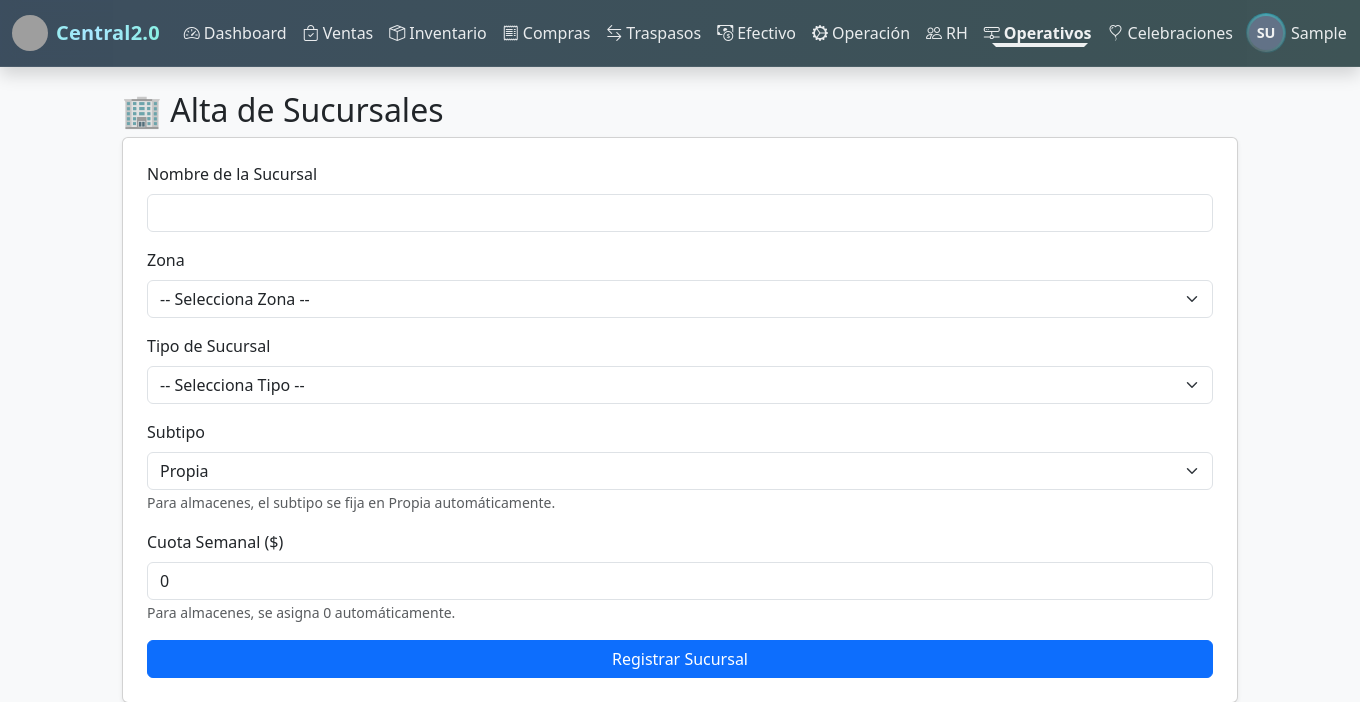
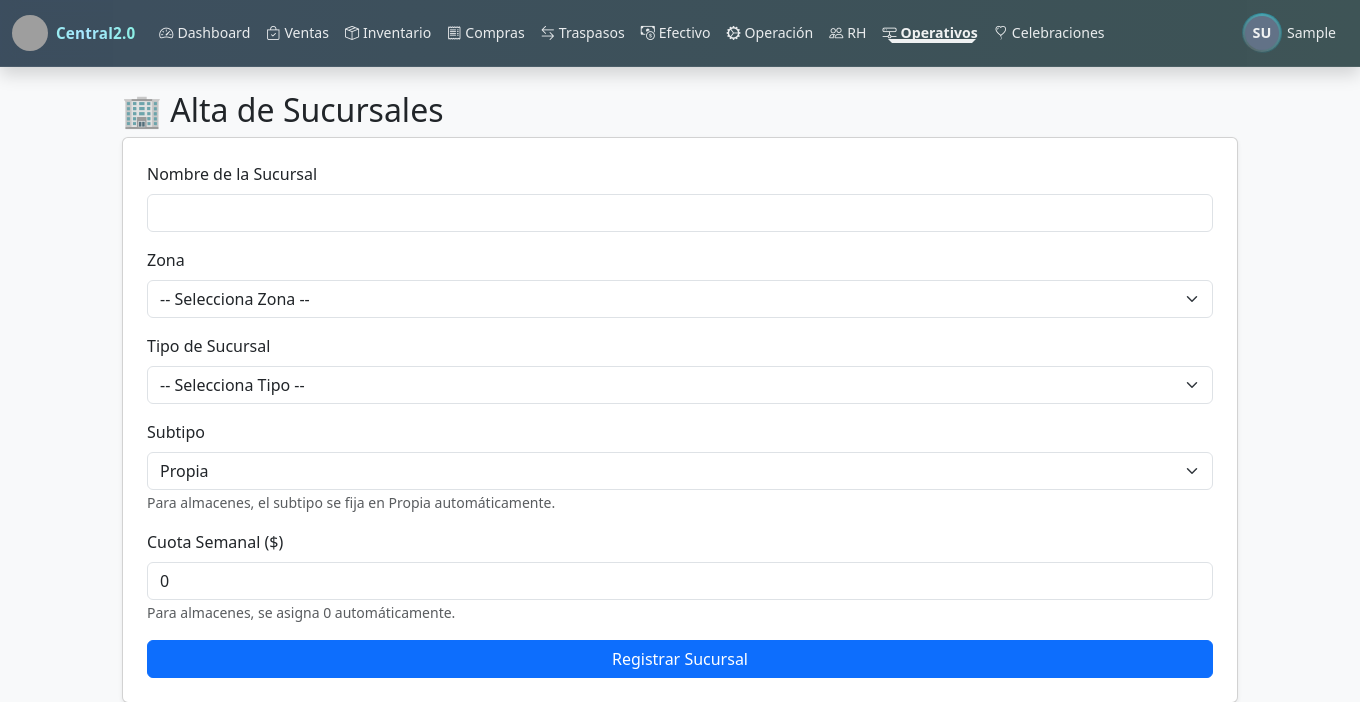
Before and after one commit to steevenU1/nano_php, a PHP site: page /alta_sucursal.php in a window 1360 px wide. Shown: the top 702 px of the page. Run offline with PHP 8.4, Linux system fonts and the light colour scheme; the visitor is signed in with stand-in values (Sample User, id 1); data that the repository does not hold is empty; grey boxes are pictures that could not be loaded.

Commit message:
Ajustes de tamaño en el navbar

```diff
--- a/index.php
+++ b/index.php
@@ -298,7 +298,7 @@ if ($_SERVER['REQUEST_METHOD'] === 'POST') {
 
     const modal = new bootstrap.Modal(document.getElementById('bienvenidaModal'), {backdrop:'static', keyboard:false});
     modal.show();
-    setTimeout(() => { window.location.href = 'dashboard_unificado.php'; }, 1500);
+    setTimeout(() => { window.location.href = 'dashboard_unificado.php'; }, 1600);
   })();
 </script>
 </body>
--- a/navbar.php
+++ b/navbar.php
@@ -174,6 +174,13 @@ $nombreCorto = firstName($nombreUsuario);
     --nb-hover: rgba(255, 255, 255, .06);
     --nb-underline: #66d9ff;
     --nb-ring: #22d3ee;
+
+    /* 👇 Ajustes de tamaño para ganar espacio */
+    --nb-font-brand: .98rem;     /* Central2.0 */
+    --nb-font-link:  .90rem;     /* Links del navbar */
+    --nb-font-drop:  .88rem;     /* Items de dropdown */
+    --nb-font-head:  .72rem;     /* Encabezados del dropdown */
+    --nb-link-xpad:  .55rem;     /* Padding horizontal de cada link */
   }
 
   .navbar.pretty {
@@ -187,6 +194,8 @@ $nombreCorto = firstName($nombreUsuario);
     font-weight: 700;
     letter-spacing: .2px;
     color: var(--nb-text);
+    font-size: var(--nb-font-brand);
+    line-height: 1.1;
   }
 
   .navbar.pretty .navbar-brand .brand-title {
@@ -196,41 +205,37 @@ $nombreCorto = firstName($nombreUsuario);
     background-clip: text;
     -webkit-text-fill-color: transparent;
     animation: brandGradient 8s linear infinite;
+    font-size: inherit; /* usa --nb-font-brand */
   }
 
   @keyframes brandGradient {
-    0% {
-      background-position: 0% 50%;
-    }
-
-    100% {
-      background-position: 200% 50%;
-    }
+    0% { background-position: 0% 50%; }
+    100% { background-position: 200% 50%; }
+  }
+  @media (prefers-reduced-motion: reduce) {
+    .brand-title { animation: none !important; }
   }
 
-  @media (prefers-reduced-motion: reduce) {
-    .brand-title {
-      animation: none !important;
-    }
-  }
-
-  .navbar.pretty .nav-link {
+  /* 🔹 Links más compactos */
+  .navbar.pretty .navbar-nav .nav-link {
     color: var(--nb-text);
     opacity: .92;
     position: relative;
     transition: opacity .2s ease, transform .2s ease;
+    font-size: var(--nb-font-link);
+    line-height: 1.15;
+    padding-left: var(--nb-link-xpad);
+    padding-right: var(--nb-link-xpad);
   }
-
-  .navbar.pretty .nav-link:hover {
+  .navbar.pretty .navbar-nav .nav-link:hover {
     opacity: 1;
     transform: translateY(-1px);
   }
-
   .navbar.pretty .nav-link::after {
     content: "";
     position: absolute;
-    left: 12px;
-    right: 12px;
+    left: 10px;
+    right: 10px;
     bottom: 6px;
     height: 2px;
     background: linear-gradient(90deg, transparent, var(--nb-underline), transparent);
@@ -238,51 +243,45 @@ $nombreCorto = firstName($nombreUsuario);
     transform-origin: center;
     transition: transform .22s ease-out;
   }
-
-  .navbar.pretty .nav-link:hover::after {
+  .navbar.pretty .nav-link:hover::after,
+  .navbar.pretty .nav-link.active::after {
     transform: scaleX(1);
   }
-
   .navbar.pretty .nav-link.active,
   .navbar.pretty .dropdown-item.active {
     color: #fff !important;
     font-weight: 600;
   }
 
-  .navbar.pretty .nav-link.active::after {
-    transform: scaleX(1);
-  }
-
+  /* 🔹 Dropdown más compacto */
   .dropdown-menu.dropdown-menu-dark {
     background: rgba(18, 20, 26, .98);
     border: 1px solid var(--nb-border);
     box-shadow: 0 12px 30px rgba(0, 0, 0, .35);
     border-radius: 14px;
-    padding: .4rem;
+    padding: .35rem;
   }
-
   .dropdown-menu-dark .dropdown-item {
     border-radius: 10px;
     color: var(--nb-text);
+    font-size: var(--nb-font-drop);
+    line-height: 1.15;
+    padding: .35rem .65rem; /* menos padding horizontal */
   }
-
   .dropdown-menu-dark .dropdown-item:hover {
     background: var(--nb-hover);
     color: #fff;
   }
-
   .dropdown-menu-dark .dropdown-header {
     color: var(--nb-muted);
-    font-size: .78rem;
+    font-size: var(--nb-font-head);
     letter-spacing: .4px;
     text-transform: uppercase;
-    padding: .35rem .75rem;
+    padding: .25rem .65rem;
   }
+  .dropdown-divider { border-top-color: var(--nb-border) !important; }
 
-  .dropdown-divider {
-    border-top-color: var(--nb-border) !important;
-  }
-
+  /* Avatar / iniciales (igual) */
   .nav-avatar,
   .nav-initials {
     width: 34px;
@@ -297,61 +296,42 @@ $nombreCorto = firstName($nombreUsuario);
     position: relative;
     box-shadow: 0 0 0 2px rgba(255, 255, 255, .15);
   }
-
-  .nav-avatar {
-    object-fit: cover;
-  }
-
+  .nav-avatar { object-fit: cover; }
   .nav-avatar-ring,
   .nav-initials::before {
     content: "";
-    position: absolute;
-    inset: -3px;
+    position: absolute; inset: -3px;
     border-radius: 50%;
     background: conic-gradient(from 0deg, var(--nb-ring), transparent 60%, var(--nb-ring));
-    filter: blur(.6px);
-    opacity: .55;
-    z-index: -1;
+    filter: blur(.6px); opacity: .55; z-index: -1;
   }
-
-  .nav-initials {
-    background: #64748b;
-  }
-
+  .nav-initials { background: #64748b; }
   .dropdown-avatar,
   .dropdown-initials {
-    width: 58px;
-    height: 58px;
-    border-radius: 50%;
-    display: inline-flex;
-    align-items: center;
-    justify-content: center;
-    background: #64748b;
-    color: #fff;
-    font-weight: 800;
-    font-size: 1.05rem;
+    width: 58px; height: 58px; border-radius: 50%;
+    display: inline-flex; align-items: center; justify-content: center;
+    background: #64748b; color: #fff; font-weight: 800; font-size: 1.05rem;
     box-shadow: 0 0 0 3px rgba(255, 255, 255, .12);
   }
+  .dropdown-avatar { object-fit: cover; background: #222; }
 
-  .dropdown-avatar {
-    object-fit: cover;
-    background: #222;
-  }
+  .badge.rounded-pill { font-weight: 600; }
 
-  .badge.rounded-pill {
-    font-weight: 600;
-  }
+  .navbar-toggler { border-color: var(--nb-border) !important; }
+  .navbar-toggler:focus { box-shadow: 0 0 0 .2rem rgba(13, 110, 253, .35); }
 
-  .navbar-toggler {
-    border-color: var(--nb-border) !important;
-  }
+  .text-secondary { color: var(--nb-muted) !important; }
 
-  .navbar-toggler:focus {
-    box-shadow: 0 0 0 .2rem rgba(13, 110, 253, .35);
-  }
-
-  .text-secondary {
-    color: var(--nb-muted) !important;
+  /* 🔹 Ajustes extra en desktop: aún más compacto para pantallas grandes con muchos menús */
+  @media (min-width: 992px) {
+    .navbar.pretty .navbar-nav .nav-link {
+      font-size: .88rem;
+      padding-left: .5rem;
+      padding-right: .5rem;
+    }
+    .navbar.pretty .navbar-brand { font-size: .95rem; }
+    .dropdown-menu-dark .dropdown-item { font-size: .86rem; }
+    .dropdown-menu-dark .dropdown-header { font-size: .70rem; }
   }
 </style>
 
@@ -406,9 +386,7 @@ $nombreCorto = firstName($nombreUsuario);
                 <li><a class="dropdown-item<?= isActive(['venta_master_admin.php']) ?>" href="venta_master_admin.php"><i class="bi bi-shield-lock me-2"></i>Venta Master Admin</a></li>
               <?php endif; ?>
 
-              <li>
-                <hr class="dropdown-divider">
-              </li>
+              <li><hr class="dropdown-divider"></li>
 
               <!-- Sección: Historiales -->
               <li class="dropdown-header">Historiales</li>
@@ -439,13 +417,11 @@ $nombreCorto = firstName($nombreUsuario);
                 <li><a class="dropdown-item<?= isActive(['inventario_global.php']) ?>" href="inventario_global.php"><i class="bi bi-globe2 me-2"></i>Inventario global</a></li>
               <?php endif; ?>
               <?php if (in_array($rolUsuario, ['Admin', 'Super'])): ?>
-                <li>
-                  <hr class="dropdown-divider">
-                </li>
+                <li><hr class="dropdown-divider"></li>
                 <li class="dropdown-header">Administrador</li>
                 <li><a class="dropdown-item<?= isActive(['inventario_resumen.php']) ?>" href="inventario_resumen.php"><i class="bi bi-layout-text-window-reverse me-2"></i>Resumen Global</a></li>
                 <li><a class="dropdown-item<?= isActive(['inventario_central.php']) ?>" href="inventario_central.php"><i class="bi bi-buildings me-2"></i>Inventario Angelopolis</a></li>
-                <li><a class="dropdown-item<?= isActive(['inventario_retiros.php']) ?>" href="inventario_retiros.php"><i class="bi bi-exclamation-octagon me-2"></i>🛑 Retiros de Inventario</a></li>
+                <li><a class="dropdown-item<?= isActive(['inventario_retiros.php']) ?>" href="inventario_retiros.php"><i class="bi bi-exclamation-octagon me-2"></i>Retiros de Inventario</a></li>
               <?php endif; ?>
             <?php endif; ?>
           </ul>
@@ -460,9 +436,7 @@ $nombreCorto = firstName($nombreUsuario);
               <li><a class="dropdown-item<?= isActive(['compras_resumen.php']) ?>" href="compras_resumen.php"><i class="bi bi-journal-text me-2"></i>Resumen de compras</a></li>
               <li><a class="dropdown-item<?= isActive(['modelos.php']) ?>" href="modelos.php"><i class="bi bi-collection me-2"></i>Catálogo de modelos</a></li>
               <li><a class="dropdown-item<?= isActive(['proveedores.php']) ?>" href="proveedores.php"><i class="bi bi-truck me-2"></i>Proveedores</a></li>
-              <li>
-                <hr class="dropdown-divider">
-              </li>
+              <li><hr class="dropdown-divider"></li>
               <li><a class="dropdown-item<?= isActive(['compras_resumen.php']) ?>" href="compras_resumen.php?estado=Pendiente"><i class="bi bi-box-arrow-in-down me-2"></i>Ingreso a almacén (pendientes)</a></li>
               <li><a class="dropdown-item disabled" href="#" tabindex="-1" aria-disabled="true" title="Se accede desde el Resumen"><i class="bi bi-diagram-3 me-2"></i>compras_ingreso.php (directo)</a></li>
             </ul>
@@ -483,22 +457,16 @@ $nombreCorto = firstName($nombreUsuario);
                 <li><a class="dropdown-item<?= isActive(['generar_traspaso.php']) ?>" href="generar_traspaso.php"><i class="bi bi-building-gear me-2"></i>Generar traspaso desde Central</a></li>
               <?php endif; ?>
               <li><a class="dropdown-item<?= isActive(['generar_traspaso_sims.php']) ?>" href="generar_traspaso_sims.php"><i class="bi bi-sim me-2"></i>Generar traspaso SIMs</a></li>
-              <li>
-                <hr class="dropdown-divider">
-              </li>
+              <li><hr class="dropdown-divider"></li>
               <li class="dropdown-header">SIMs</li>
               <li><a class="dropdown-item<?= isActive(['traspasos_sims_pendientes.php']) ?>" href="traspasos_sims_pendientes.php"><i class="bi bi-hourglass-split me-2"></i>SIMs pendientes</a></li>
               <li><a class="dropdown-item<?= isActive(['traspasos_sims_salientes.php']) ?>" href="traspasos_sims_salientes.php"><i class="bi bi-send me-2"></i>SIMs salientes</a></li>
               <?php if ($rolUsuario === 'Gerente'): ?>
-                <li>
-                  <hr class="dropdown-divider">
-                </li>
+                <li><hr class="dropdown-divider"></li>
                 <li class="dropdown-header">Equipos</li>
                 <li><a class="dropdown-item<?= isActive(['traspaso_nuevo.php']) ?>" href="traspaso_nuevo.php"><i class="bi bi-shuffle me-2"></i>Generar traspaso entre sucursales</a></li>
               <?php endif; ?>
-              <li>
-                <hr class="dropdown-divider">
-              </li>
+              <li><hr class="dropdown-divider"></li>
               <li class="dropdown-header">Historial de equipos</li>
               <li><a class="dropdown-item<?= isActive(['traspasos_pendientes.php']) ?>" href="traspasos_pendientes.php"><i class="bi bi-inboxes me-2"></i>Historial traspasos entrantes</a></li>
               <li><a class="dropdown-item<?= isActive(['traspasos_salientes.php']) ?>" href="traspasos_salientes.php"><i class="bi bi-box-arrow-up-right me-2"></i>Historial traspasos salientes</a></li>
@@ -519,9 +487,7 @@ $nombreCorto = firstName($nombreUsuario);
                 <li><a class="dropdown-item<?= isActive(['depositos.php']) ?>" href="depositos.php"><i class="bi bi-clipboard-check me-2"></i>Validar depósitos</a></li>
               <?php endif; ?>
               <?php if ($rolUsuario === 'GerenteZona'): ?>
-                <li>
-                  <hr class="dropdown-divider">
-                </li>
+                <li><hr class="dropdown-divider"></li>
                 <li class="dropdown-header">Comisiones</li>
                 <li><a class="dropdown-item<?= isActive(['recoleccion_comisiones.php']) ?>" href="recoleccion_comisiones.php"><i class="bi bi-currency-dollar me-2"></i>Recolección comisiones</a></li>
               <?php endif; ?>
@@ -560,9 +526,7 @@ $nombreCorto = firstName($nombreUsuario);
               <?php endif; ?>
 
               <?php if (in_array($rolUsuario, ['Gerente', 'GerenteZona', 'GerenteSucursal', 'Admin', 'Super'])): ?>
-                <li>
-                  <hr class="dropdown-divider">
-                </li>
+                <li><hr class="dropdown-divider"></li>
                 <li class="dropdown-header">Mantenimiento</li>
                 <?php if (in_array($rolUsuario, ['Gerente', 'GerenteZona', 'GerenteSucursal'])): ?>
                   <li><a class="dropdown-item<?= isActive(['mantenimiento_solicitar.php']) ?>" href="mantenimiento_solicitar.php"><i class="bi bi-tools me-2"></i>Solicitar mantenimiento</a></li>
@@ -582,9 +546,7 @@ $nombreCorto = firstName($nombreUsuario);
             <ul class="dropdown-menu dropdown-menu-dark">
               <li><a class="dropdown-item<?= isActive(['reporte_nomina.php']) ?>" href="reporte_nomina.php"><i class="bi bi-journal-check me-2"></i>Reporte semanal</a></li>
               <li><a class="dropdown-item<?= isActive(['reporte_nomina_gerentes_zona.php']) ?>" href="reporte_nomina_gerentes_zona.php"><i class="bi bi-diagram-2 me-2"></i>Gerentes zona</a></li>
-              <li>
-                <hr class="dropdown-divider">
-              </li>
+              <li><hr class="dropdown-divider"></li>
               <li class="dropdown-header">Expedientes</li>
               <li><a class="dropdown-item<?= isActive(['admin_expedientes.php']) ?>" href="admin_expedientes.php"><i class="bi bi-folder-symlink me-2"></i>Panel de expedientes</a></li>
             </ul>
@@ -663,14 +625,10 @@ $nombreCorto = firstName($nombreUsuario);
                 <div class="text-secondary small">Rol: <?= e($rolUsuario) ?></div>
               </div>
             </li>
-            <li>
-              <hr class="dropdown-divider">
-            </li>
+            <li><hr class="dropdown-divider"></li>
             <li><a class="dropdown-item<?= isActive(['expediente_usuario.php']) ?>" href="expediente_usuario.php"><i class="bi bi-person-badge me-2"></i>Mi expediente</a></li>
             <li><a class="dropdown-item<?= isActive(['documentos_historial.php']) ?>" href="documentos_historial.php"><i class="bi bi-folder2-open me-2"></i>Mis documentos</a></li>
-            <li>
-              <hr class="dropdown-divider">
-            </li>
+            <li><hr class="dropdown-divider"></li>
             <li><a class="dropdown-item" href="logout.php"><i class="bi bi-box-arrow-right me-2"></i>Salir</a></li>
           </ul>
         </li>
```
